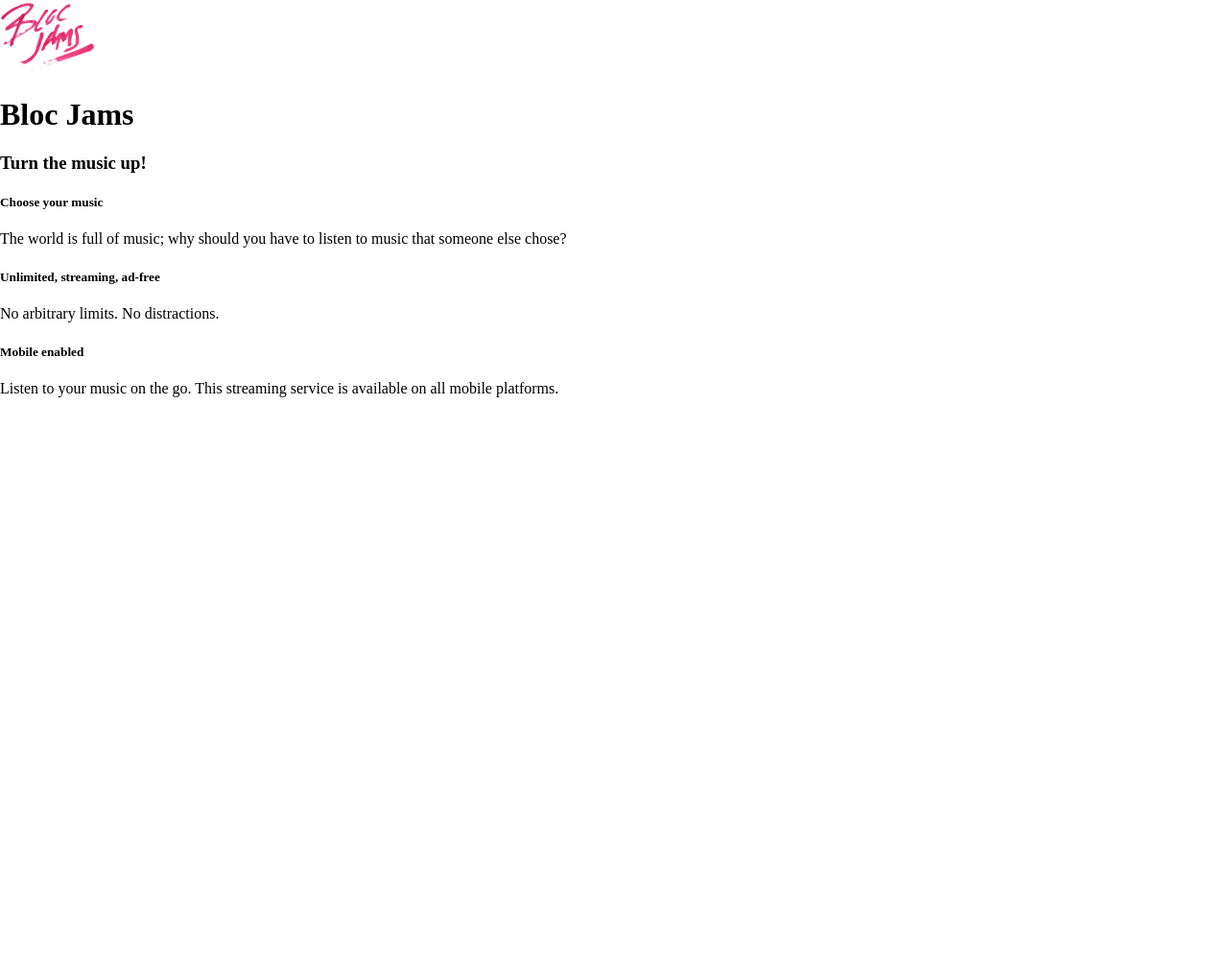
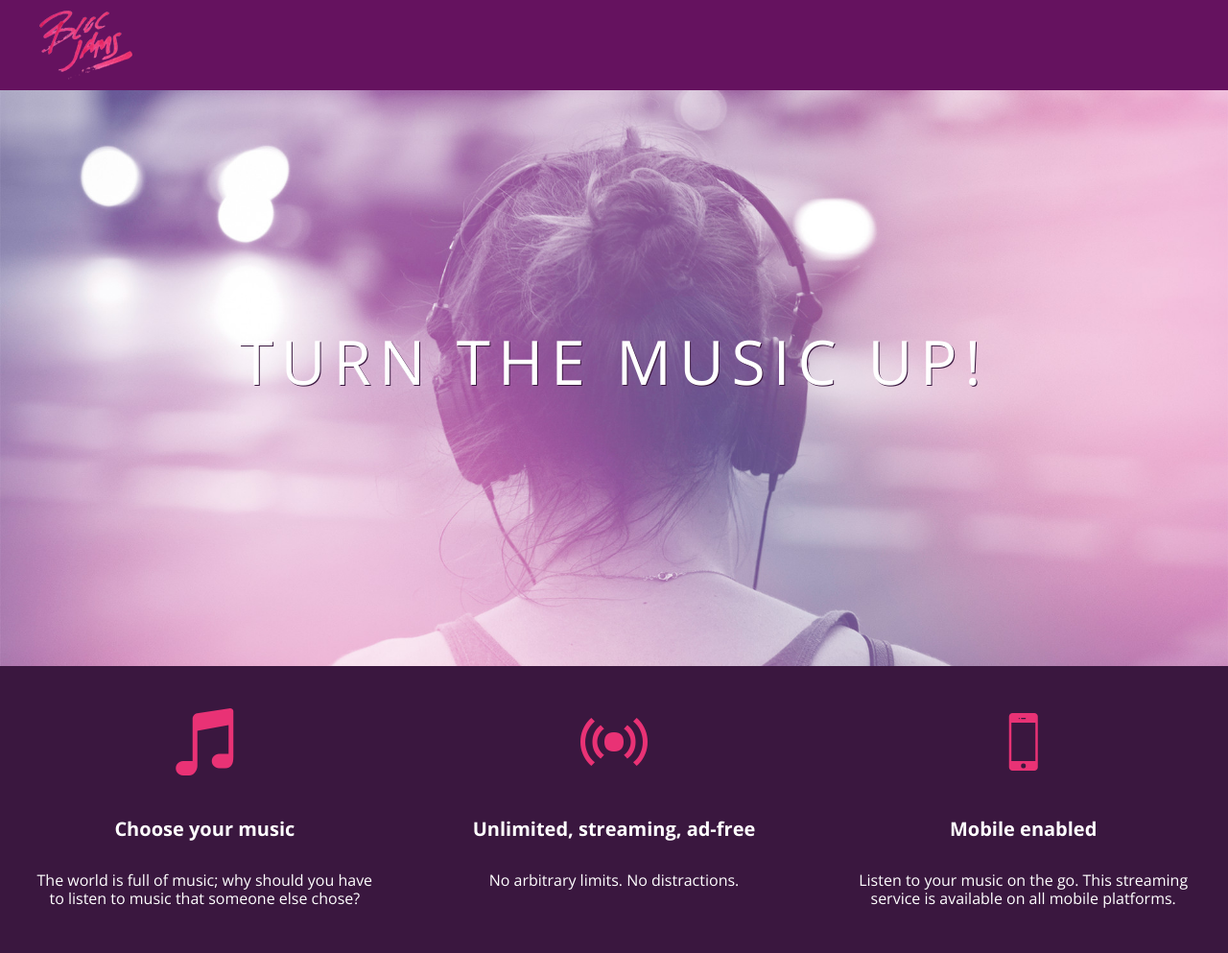
Before and after one commit to sorrisobloc/bloc-jams, a plain HTML site: page index.html in a window 1280 px wide. Shown: the whole page at 96% size. Before the commit the page ends 800 px from the top, so only its background shows below. Drawn offline with nearby package versions, Linux system fonts and the light colour scheme.

Commit message:
completed checkpoint 3

```diff
--- a/index.html
+++ b/index.html
@@ -9,27 +9,30 @@
      </head>
 
      <body class = "landing">
-       <nav>
        <nav class ="navbar"> <!-- navigation bar -->
             <img src="assets/images/bloc_jams_logo.png" alt="bloc jams logo" class="logo">
         </nav>
-        <section> <!-- hero content -->
-            <h1>Bloc Jams</h1>
-            <h3>Turn the music up!</h3>
+        <section class="hero-content"> <!-- hero content -->
+            <h1 class="hero-title"> Turn the music up! </h1>
         </section>
         <div>
-            <section> <!-- selling points -->
-                <div>
-                    <h5>Choose your music</h5>
-                    <p>The world is full of music; why should you have to listen to music that someone else chose?</p>
+
+          <section class="selling-points"> <!-- selling points -->
+             <div class="point">
+                 <span class="ion-music-note"></span>
+                 <h5 class="point-title">Choose your music</h5>
+                 <p class="point-description">The world is full of music; why should you have to listen to music that someone else chose?</p>
+
                 </div>
-                <div>
-                    <h5>Unlimited, streaming, ad-free</h5>
-                    <p>No arbitrary limits. No distractions.</p>
+                <div class="point">
+                     <span class="ion-radio-waves"></span>
+                     <h5 class="point-title">Unlimited, streaming, ad-free</h5>
+                     <p class="point-description">No arbitrary limits. No distractions.</p>
                 </div>
-                <div>
-                    <h5>Mobile enabled</h5>
-                    <p>Listen to your music on the go. This streaming service is available on all mobile platforms.</p>
+                <div class="point">
+                 <span class="ion-iphone"></span>
+                 <h5 class="point-title">Mobile enabled</h5>
+                 <p class="point-description">Listen to your music on the go. This streaming service is available on all mobile platforms.</p>
                 </div>
             </section>
 
--- a/styles/main.css
+++ b/styles/main.css
@@ -0,0 +1,77 @@
+html {
+    height: 100%; /* makes sure our HTML takes up 100% of the browser window */
+    font-size: 100%;
+}
+
+body {
+    font-family: 'Open Sans'; /* sets our font to the "Open Sans" typeface */
+    color: white;             /* sets the text color to white */
+    min-height: 100%;         /* says the height of the body must be, at minimum, 100% of the window */
+}
+
+body.landing {
+    background-color: rgb(58,23,63); /* sets the background color to an RGB value (see below) */
+}
+
+.navbar {
+     padding: 0.5rem;
+     background-color: rgb(101,18,95);
+ }
+
+ .navbar .logo {
+     position: relative; /* positioning will be explained in a resource */
+     left: 2rem;
+ }
+
+ .hero-content {
+     position: relative; /* positioning will be explained in a resource */
+     min-height: 600px;  /* hero content element must be _at least_ 600 pixels */
+     background-image: url(../assets/images/bloc_jams_bg.jpg);
+     background-repeat: no-repeat;
+     background-position: center center;
+     background-size: cover;
+ }
+
+ .hero-content .hero-title {
+     position: absolute;             /* positioning will be explained in a resource */
+     top: 40%;                       /* positioning will be explained in a resource */
+     -webkit-transform: translateY(-50%);
+     -moz-transform: translateY(-50%);
+     -ms-transform: translateY(-50%);
+     transform: translateY(-50%);
+     width: 100%;                    /* makes sure the title inhabits the full width of its container */
+     text-align: center;             /* aligns text in the horizontal center of the element */
+     font-size: 4rem;                /* specifies the size of the font in root em units */
+     font-weight: 300;               /* makes the font thinner or lighter weight */
+     text-transform: uppercase;      /* transforms the text to be all uppercase lettering */
+     letter-spacing: 0.5rem;         /* puts 0.5 root ems worth of space between each letter */
+     text-shadow: 1px 1px 0px rgb(58,23,63); /* creates a shadow underneath the text for readability over the image */
+ }
+
+ .selling-points {
+     position: relative;
+     display: table;
+     width: 100%;
+     -webkit-box-sizing: border-box;
+     -moz-box-sizing: border-box;
+     box-sizing: border-box; /* we'll explain this in a resource */
+ }
+
+ .point {
+     display: table-cell;
+     position: relative;
+     width: 33.3%;
+     padding: 2rem;
+     text-align: center;
+ }
+
+ .point .point-title {
+     font-size: 1.25rem;
+ }
+
+ .ion-music-note,
+ .ion-radio-waves,
+ .ion-iphone {
+     color: rgb(233,50,117);
+     font-size: 5rem;
+ }
```
